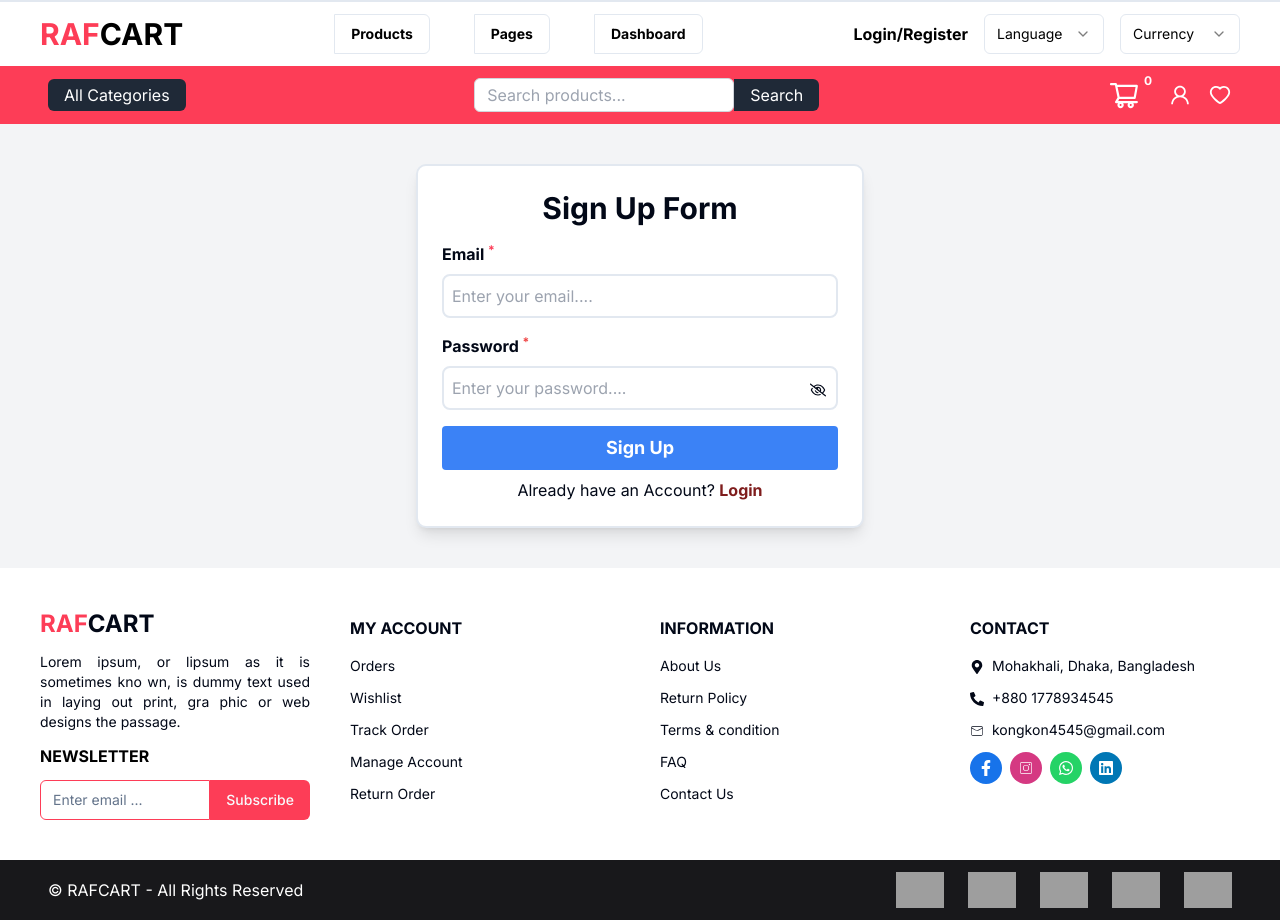
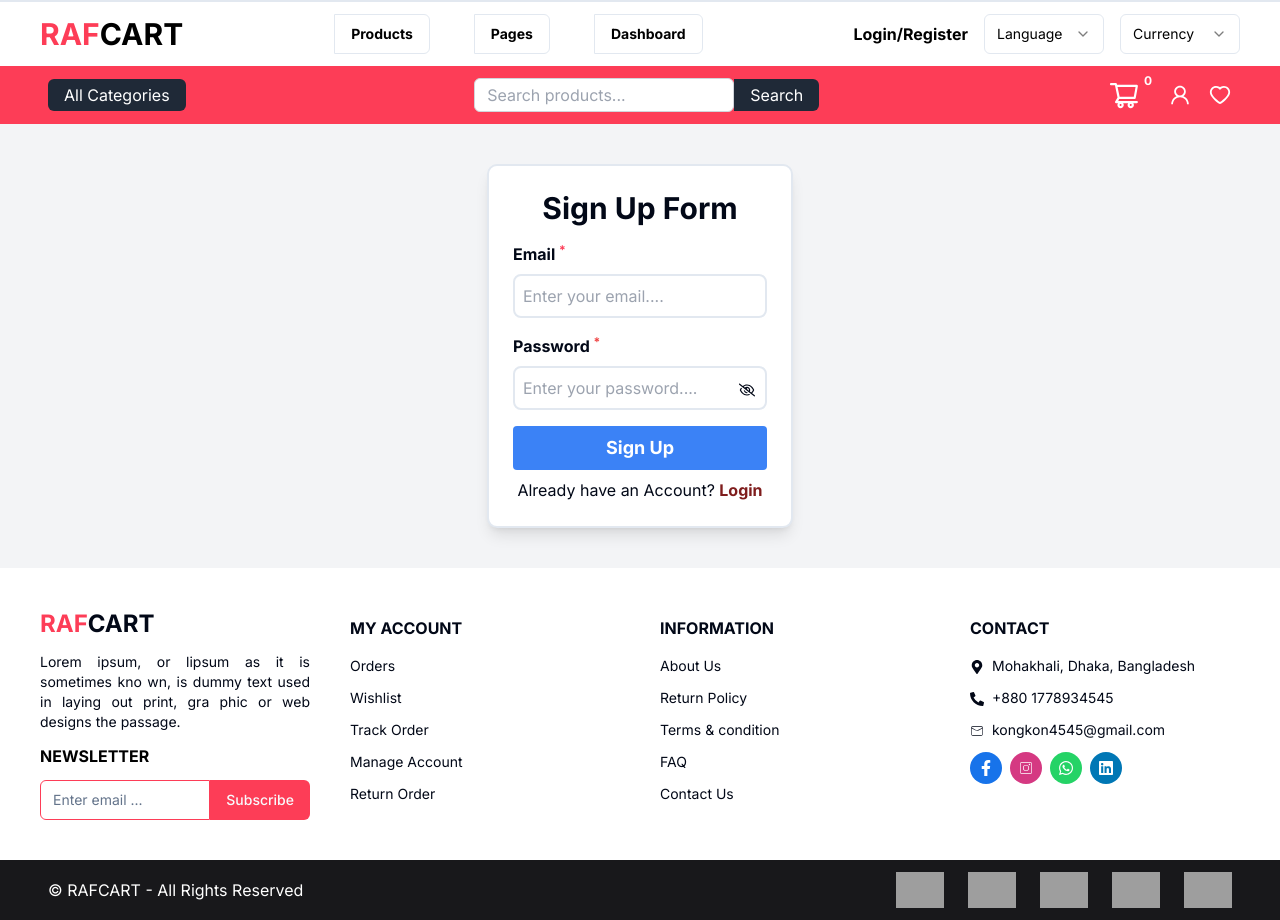
Before and after one commit to Kongkon45/RafCart--Client-side, a Next.js app: page /register in a window 1280 px wide. Built offline with nearby package versions, Linux system fonts and the light colour scheme; no server answers; grey boxes are pictures that could not be loaded.

Commit message:
problem solve 2

```diff
--- a/src/components/auth/index.tsx
+++ b/src/components/auth/index.tsx
@@ -24,14 +24,17 @@ const AuthPage: React.FC = () => {
 
   return (
     <div className="flex items-center justify-center bg-gray-100">
-      {!user ? (
+      {!user && <SignupForm />}
+
+
+      {/* {!user ? (
         <div className="w-1/2">
           <SignupForm />
         </div>
       ) : (
         <LoginForm/>
         // <LogoutButton />
-      )}
+      )} */}
     </div>
   );
 };
```
